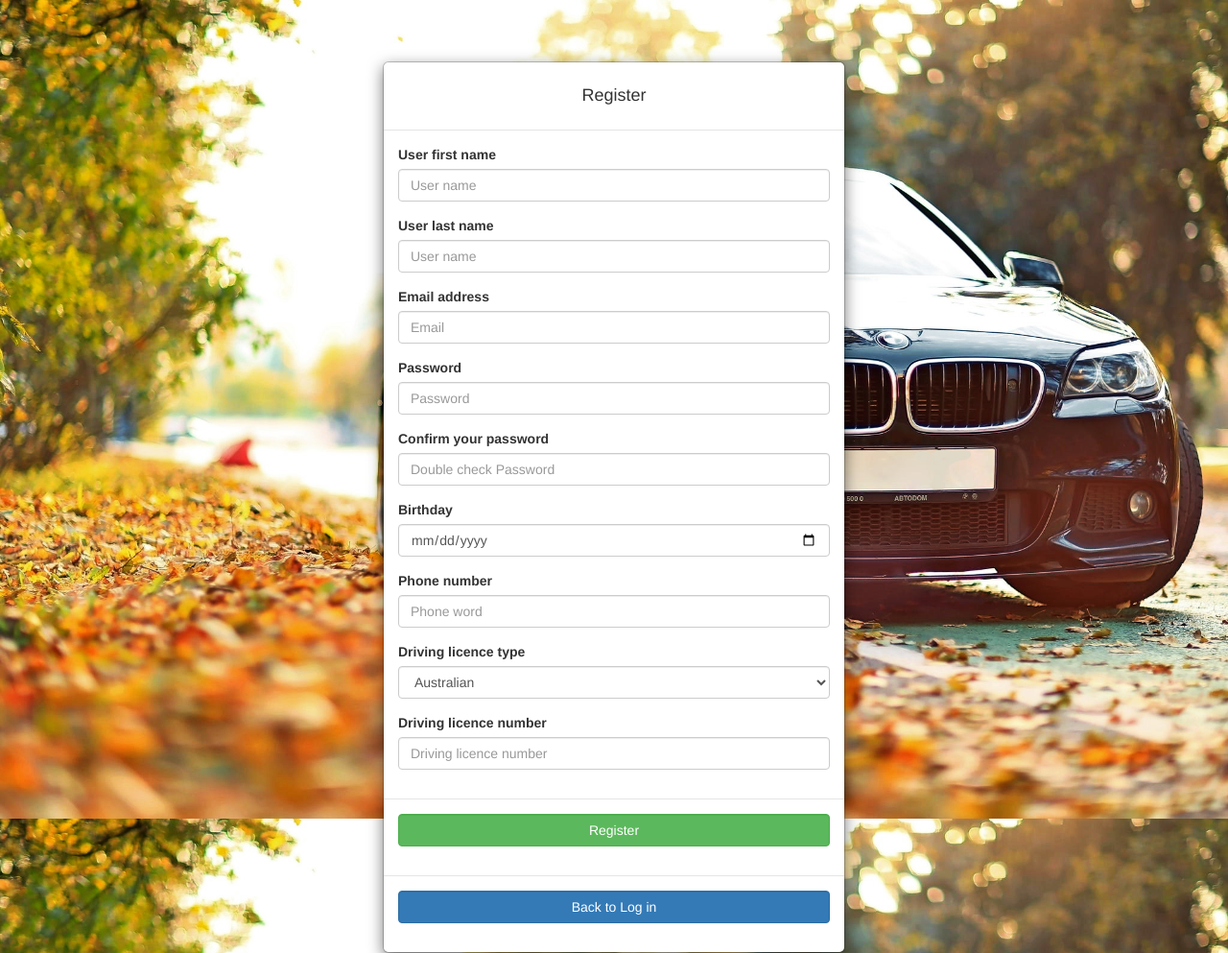
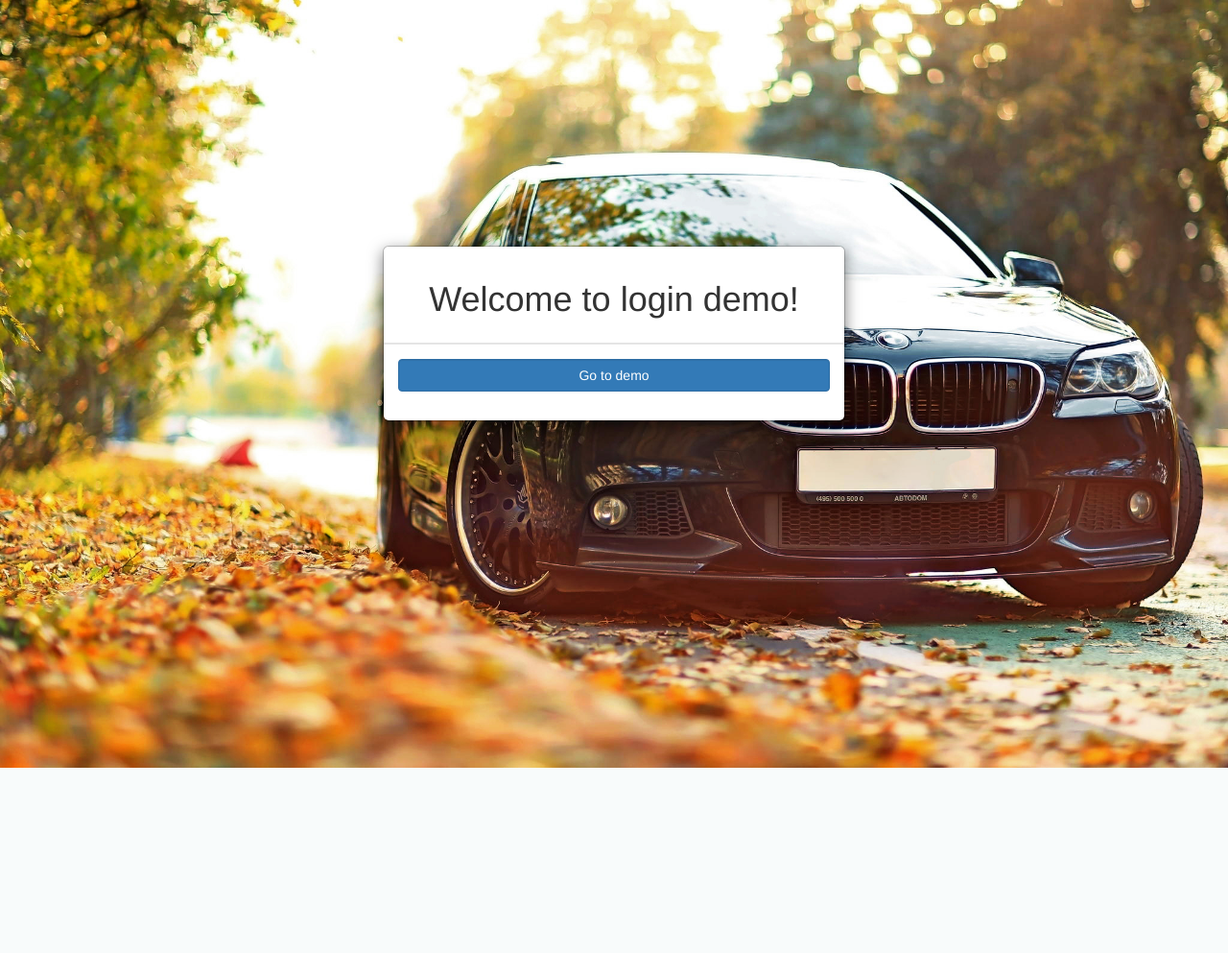
Before and after one commit to jz48/FWA_TeamDJ_IS601, a Flask app: template app/templates/index.html in a window 1280 px wide. Shown: the whole page at 96% size. After the commit the page ends 800 px from the top, so only its background shows below. Run offline with Flask 2, Linux system fonts and the light colour scheme; the template is opened without the code that fills it, so the values that code supplies are empty; some libraries are stand-ins or nearby versions.

Commit message:
UPDATE: Update index page

```diff
--- a/app/templates/index.html
+++ b/app/templates/index.html
@@ -12,62 +12,21 @@
     <script src="https://stackpath.bootstrapcdn.com/bootstrap/4.5.2/js/bootstrap.min.js"
             integrity="sha384-B4gt1jrGC7Jh4AgTPSdUtOBvfO8shuf57BaghqFfPlYxofvL8/KUEfYiJOMMV+rV"
             crossorigin="anonymous"></script>
+    <script>
+        function back2log(){
+            window.location.href="./login.html";
+        }
+    </script>
 </head>
 <body style=" background-image: url(../../images/pic_reg.jpg); background-size: 100%;">
-<div class="container" style="margin-top: 5%; width: 40%">
+<div class="container" style="margin-top: 20%; width: 40%">
     <div class="modal-content">
         <div class="modal-header text-center">
-            <h4>Register</h4>
-        </div>
-        <div class="modal-body">
-            <div class="form-group">
-                <label for="ufn">User first name</label>
-                <input type="text" class="form-control" placeholder="User name" id="ufn">
-            </div>
-            <div class="form-group">
-                <label for="uln">User last name</label>
-                <input type="text" class="form-control" placeholder="User name" id="uln">
-            </div>
-            <div class="form-group">
-                <label for="email">Email address</label>
-                <input type="email" class="form-control" placeholder="Email" id="email">
-            </div>
-            <div class="form-group">
-                <label for="pw">Password</label>
-                <input type="password" class="form-control" placeholder="Password" id="pw">
-            </div>
-            <div class="form-group">
-                <label for="pw2">Confirm your password</label>
-                <input type="password" class="form-control" placeholder="Double check Password" id="pw2">
-            </div>
-            <div class="form-group">
-                <label for="bd">Birthday</label>
-                <input type="date" class="form-control" placeholder="Birthday" id="bd">
-            </div>
-            <div class="form-group">
-                <label for="pn">Phone number</label>
-                <input type="number" class="form-control" placeholder="Phone word" id="pn">
-            </div>
-            <div class="form-group">
-                <label for="dlt">Driving licence type</label>
-                <select class="form-control" id="dlt">
-                    <option>Australian</option>
-                    <option>International</option>
-                </select>
-            </div>
-            <div class="form-group">
-                <label for="dln">Driving licence number</label>
-                <input type="number" class="form-control" placeholder="Driving licence number" id="dln">
-            </div>
+            <h1>Welcome to login demo!</h1>
         </div>
         <div class="modal-footer">
             <div class="form-group">
-                <button type="button" class="btn btn-success form-control" onclick="valiData_register()">Register</button>
-            </div>
-        </div>
-        <div class="modal-footer">
-            <div class="form-group">
-                <button type="button" class="btn btn-primary form-control" onclick="back2log()">Back to Log in</button>
+                <button type="button" class="btn btn-primary form-control" onclick="back2log()">Go to demo</button>
             </div>
         </div>
     </div><!-- /.modal-content -->
```
Also changed, not shown: app/templates/login.html (+13 -52 lines).
